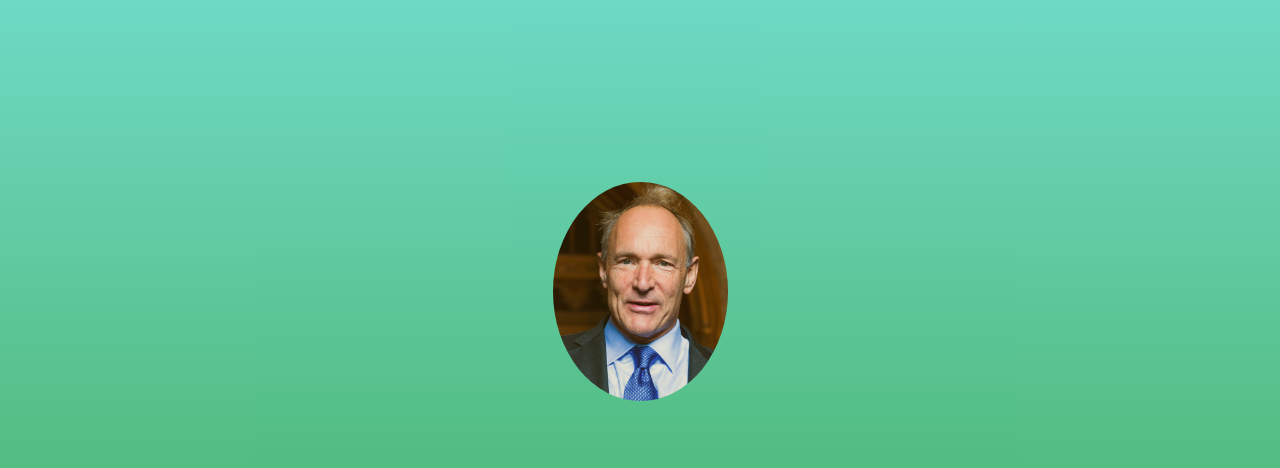
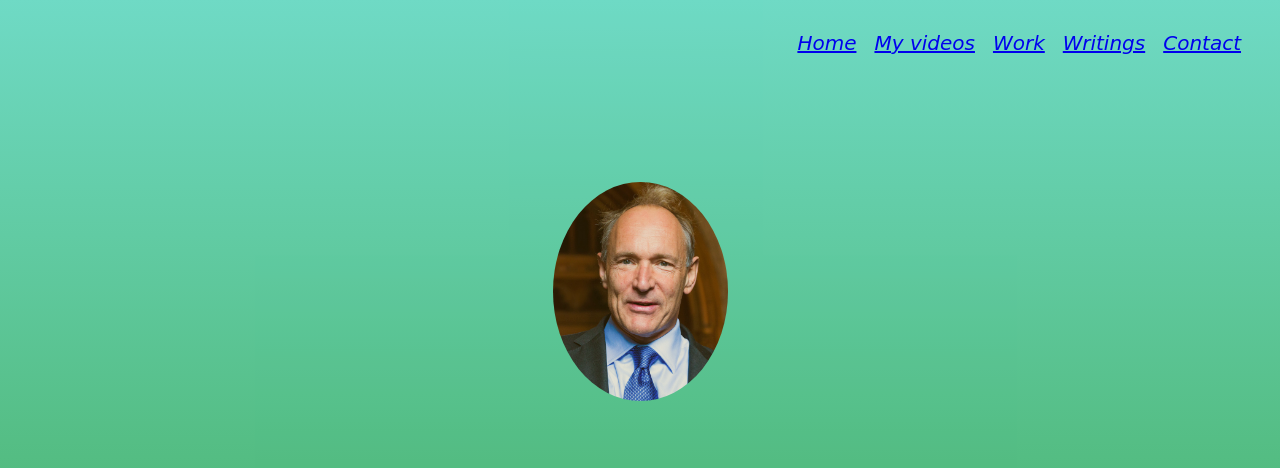
Before and after one commit to RishitJune/PersonalWebsite, a plain HTML site: page index.html in a window 1280 px wide. Shown: the top 468 px of the page. Drawn offline with Linux system fonts and the light colour scheme; a web font is replaced by a local one.

Commit message:
Add files via upload

```diff
--- a/index.html
+++ b/index.html
@@ -5,9 +5,35 @@
   <meta name="viewport" content="width=device-width, initial-scale=1.0">
   <title></title>
     <link rel="stylesheet" href="style.css">
+    <link rel="preconnect" href="https://fonts.googleapis.com">
+<link rel="preconnect" href="https://fonts.gstatic.com" crossorigin>
+<link href="https://fonts.googleapis.com/css2?family=Birthstone&display=swap" rel="stylesheet">
 </head>
 
 <body>
+    <ul class="menu">
+        <li class="links">
+            <a href="#welcome">
+            Home
+                </a>
+        </li>
+        <li class="links"> <a href="#videos" >
+            My videos
+        </a>
+        </li>
+        <li class="links"> <a href = "#work">
+        Work
+            </a>
+        </li>
+        <li class="links"> <a href = "#writings">
+            Writings
+            </a>
+        </li>
+        <li class="links"> <a href = "#contact" >
+            Contact
+            </a>
+        </li>
+    </ul>
     <section id = "welcome"class = "parallax-container" >
   <div class ="parallax-inner" >
     <img id = "sl" class = "profile" src = "stbl.jpg"/>
@@ -27,7 +53,38 @@
         </h1>
         <div class = "line" >
         </div>
-        <p>Tim Berners-Lee is a software engineer who invented the Internet (or the World Wide Web) in 1989 while at CERN, the European Particle Physics Laboratory. He is director of the World Wide Web Consortium that he founded and a Professor in the Computer Science Department at the University of Oxford. In 2001 he became a Fellow of the Royal Society and in 2004 he was knighted.<br/><br/>In 1994 Berners-Lee founded the World Wide Web Consortium (W3C) at the Laboratory of Computer Science (LCS) at the Massachusetts Institute of Technology in Boston. It was made up of companies that wanted to work together to create Web standards and also improve the Web. It was quickly agreed that the technology should be free of royalties and patents. Berners-Lee has served as director of this W3C since it was founded. In 1995 Microsoft produced the first version of Internet Explorer and this commercial browser created enormous growth in websites and web users. The Web was first used for e-commerce in 1997.</p>
+        <p>Tim Berners-Lee is a software engineer who invented the Internet (or the World Wide Web) in 1989 while at CERN, the European Particle Physics Laboratory. He is director of the World Wide Web Consortium lthat he founded and a Professor in the Computer Science Department at the University of Oxford. In 2001 he became a Fellow of the Royal Society and in 2004 he was knighted.<br/><br/>In 1994 Berners-Lee founded the World Wide Web Consortium (W3C) at the Laboratory of Computer Science (LCS) at the Massachusetts Institute of Technology in Boston. It was made up of companies that wanted to work together to create Web standards and also improve the Web. It was quickly agreed that the technology should be free of royalties and patents. Berners-Lee has served as director of this W3C since it was founded. In 1995 Microsoft produced the first version of Internet Explorer and this commercial browser created enormous growth in websites and web users. The Web was first used for e-commerce in 1997.</p>
     </section>
-</body>
+    <section id = "videos">
+    < h1 > Videos </h1>
+        < div class = "line">
+        </div>
+        <br >
+    <iframe width="696" height="393" src="https://www.youtube.com/embed/OM6XIICm_qo" title="YouTube video player" frameborder="0" allow="accelerometer; autoplay; clipboard-write; encrypted-media; gyroscope; picture-in-picture" allowfullscreen></iframe>
+    <br>
+    <br>
+        <iframe width="699" height="393" src="https://www.youtube.com/embed/GUrDI6OkJfU" title="YouTube video player" frameborder="0" allow="accelerometer; autoplay; clipboard-write; encrypted-media; gyroscope; picture-in-picture" allowfullscreen></iframe>
+    </section>
+    <section id = "work" >
+        <h1 > Work
+        </h1>
+        <div class = "line" >
+        </div>
+       <iframe width = "900" height="1000" src = "https://en.wikipedia.org/wiki/Tim_Berners-Lee#Career_and_research" frameborder = "0">
+        </iframe>
+    </section>
+    <section id = "writings">
+        <h1 > Writings
+        </h1>
+        <div class = "line" >
+        </div>
+        <a class = "article" href="https://webfoundation.org/2019/03/web-birthday-30" target="_blank" >
+            30 years on , what's next for the web ?
+        </a>
+        <br>
+        <br>
+        <a class = "article" href = "https://interestingengineering.com/how-did-tim-berners-lee-change-the-world-with-the-world-wide-web" target = "_blank"> How did Tim Berners Lee change the world with the world wide web .
+        </a>
+    </section>
+    </body>
 </html>
--- a/style.css
+++ b/style.css
@@ -2,6 +2,7 @@ body{
     margin : 0 ;
     padding-top: 800px;
     background-color :darkgoldenrod;
+    text-align: center;
 }
 .profile {
     width: 175px;
@@ -66,3 +67,27 @@ p{
     display: table;
     width: 100%;
     height: 100%; }
+.menu{
+    list-style : none ;
+    font-family: sans-serif;
+    position: absolute;
+    right: 30px;
+    top: 10px;
+    z-index: 10;
+    cursor: pointer;
+}
+.links{
+    float: left;
+        color : white;
+    padding-left: 9px;
+    padding-right: 9px;
+    padding-top: 5px;
+    padding-bottom: 5px;
+    font-family: 'Birthstone', cursive;
+    font-size: 20px;
+    font-style: oblique
+}
+.links:hover{
+    background-color: dodgerblue;
+    color: chartreuse
+}
```
